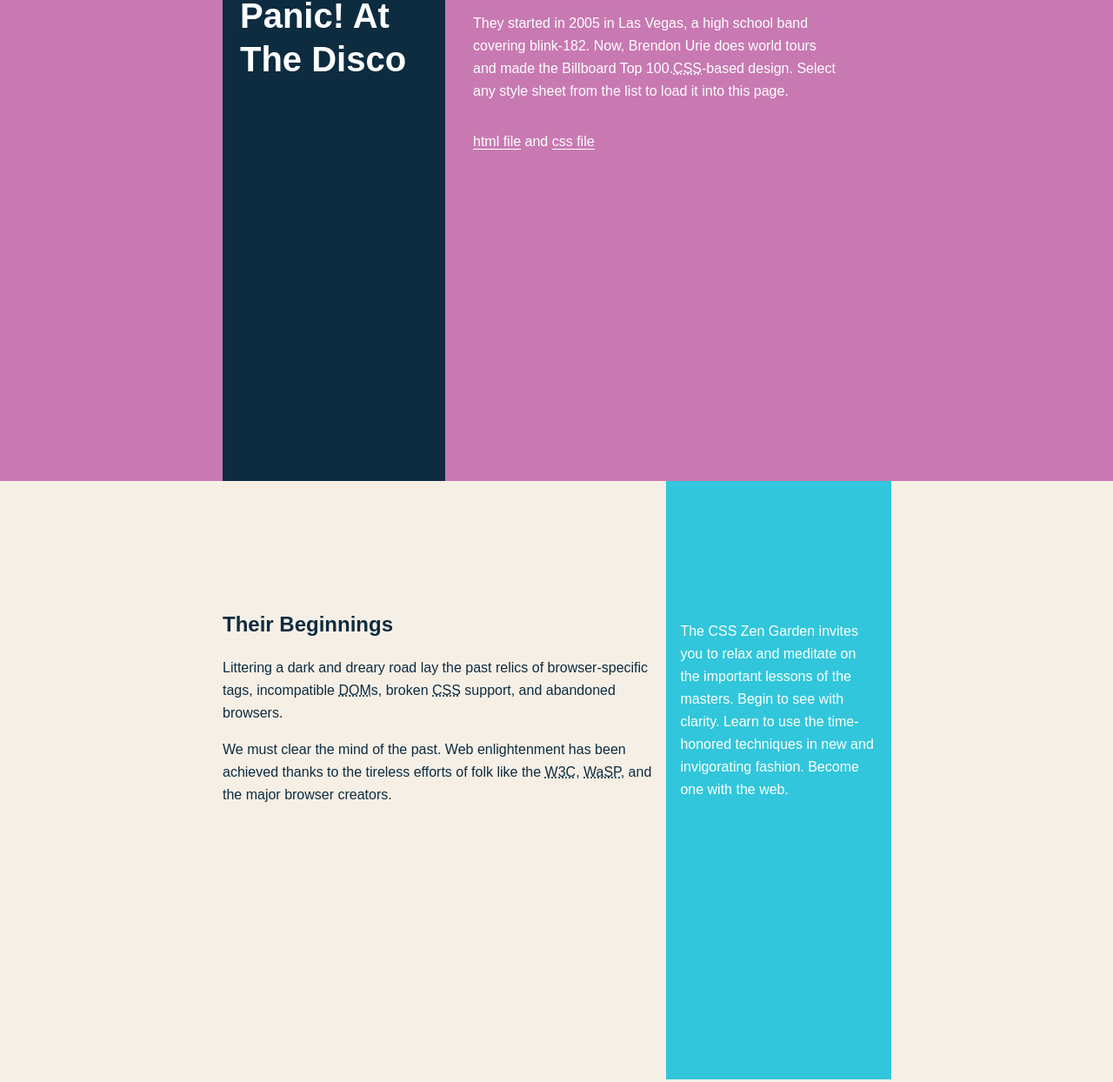
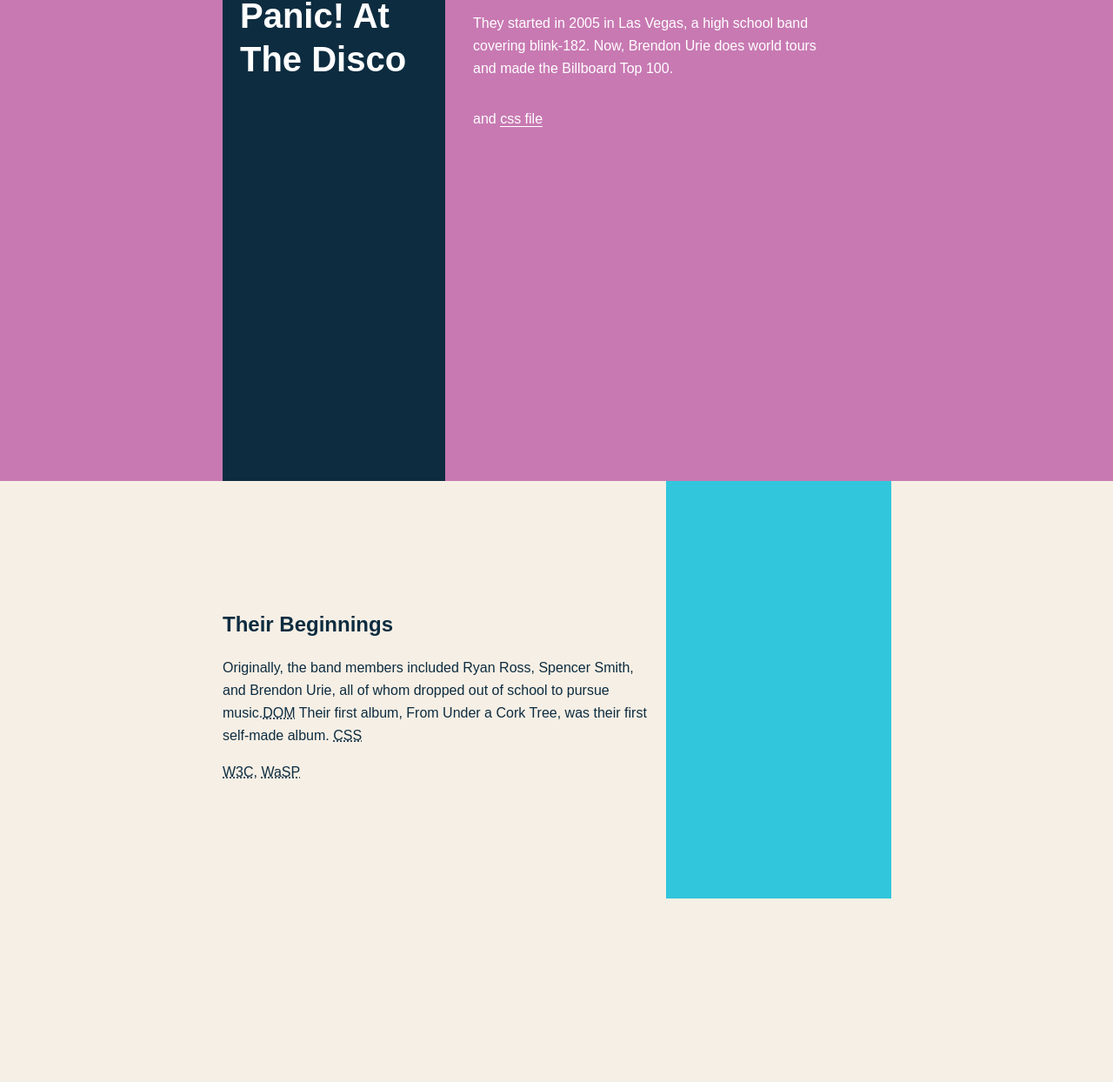
Before and after one commit to snarayan57982/snarayan57982.github.io, a plain HTML site: page index.html in a window 1280 px wide. Shown: the part 273-1517 px from the top of the page at 87% size. Drawn offline with Linux system fonts and the light colour scheme.

Commit message:
Update index.html

```diff
--- a/index.html
+++ b/index.html
@@ -985,15 +985,15 @@ Sidebar
 		</header>
 
 		<div class="summary" id="zen-summary" role="article">
-			<p>They started in 2005 in Las Vegas, a high school band covering blink-182. Now, Brendon Urie does world tours and made the Billboard Top 100.<abbr title="Cascading Style Sheets">CSS</abbr>-based design. Select any style sheet from the list to load it into this page.</p>
-			<p><a href="/examples/index" title="This page's source HTML code, not to be modified.">html file</a> and <a href="/examples/style.css" title="This page's sample CSS, the file you may modify.">css file</a></p>
+			<p>They started in 2005 in Las Vegas, a high school band covering blink-182. Now, Brendon Urie does world tours and made the Billboard Top 100.<abbr title="Cascading Style Sheets"></abbr></p>
+			<p><a href="/examples/index" title="This page's source HTML code, not to be modified."></a> and <a href="/examples/style.css" title="">css file</a></p>
 		</div>
 
 		<div class="preamble" id="zen-preamble" role="article">
 			<h3>Their Beginnings</h3>
-			<p>Littering a dark and dreary road lay the past relics of browser-specific tags, incompatible <abbr title="Document Object Model">DOM</abbr>s, broken <abbr title="Cascading Style Sheets">CSS</abbr> support, and abandoned browsers.</p>
-			<p>We must clear the mind of the past. Web enlightenment has been achieved thanks to the tireless efforts of folk like the <abbr title="World Wide Web Consortium">W3C</abbr>, <abbr title="Web Standards Project">WaSP</abbr>, and the major browser creators.</p>
-			<p>The CSS Zen Garden invites you to relax and meditate on the important lessons of the masters. Begin to see with clarity. Learn to use the time-honored techniques in new and invigorating fashion. Become one with the web.</p>
+			<p>Originally, the band members included Ryan Ross, Spencer Smith, and Brendon Urie, all of whom dropped out of school to pursue music.<abbr title="Document Object Model">DOM</abbr> Their first album, From Under a Cork Tree, was their first self-made album.  <abbr title="Cascading Style Sheets">CSS</abbr> </p>
+			<p> <abbr title="World Wide Web Consortium">W3C</abbr>, <abbr title="Web Standards Project">WaSP</abbr></p>
+			<p></p>
 		</div>
 	</section>
 
```
